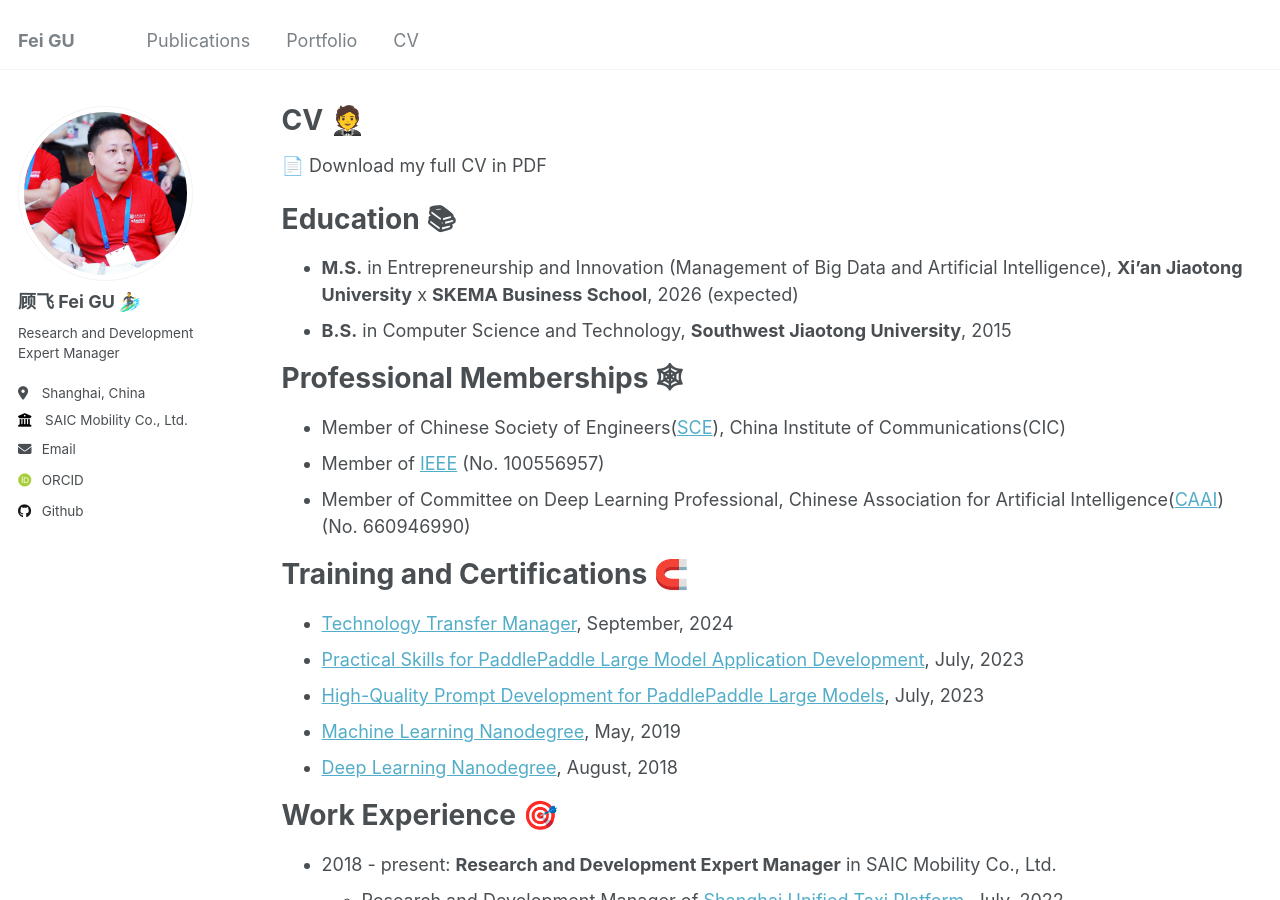
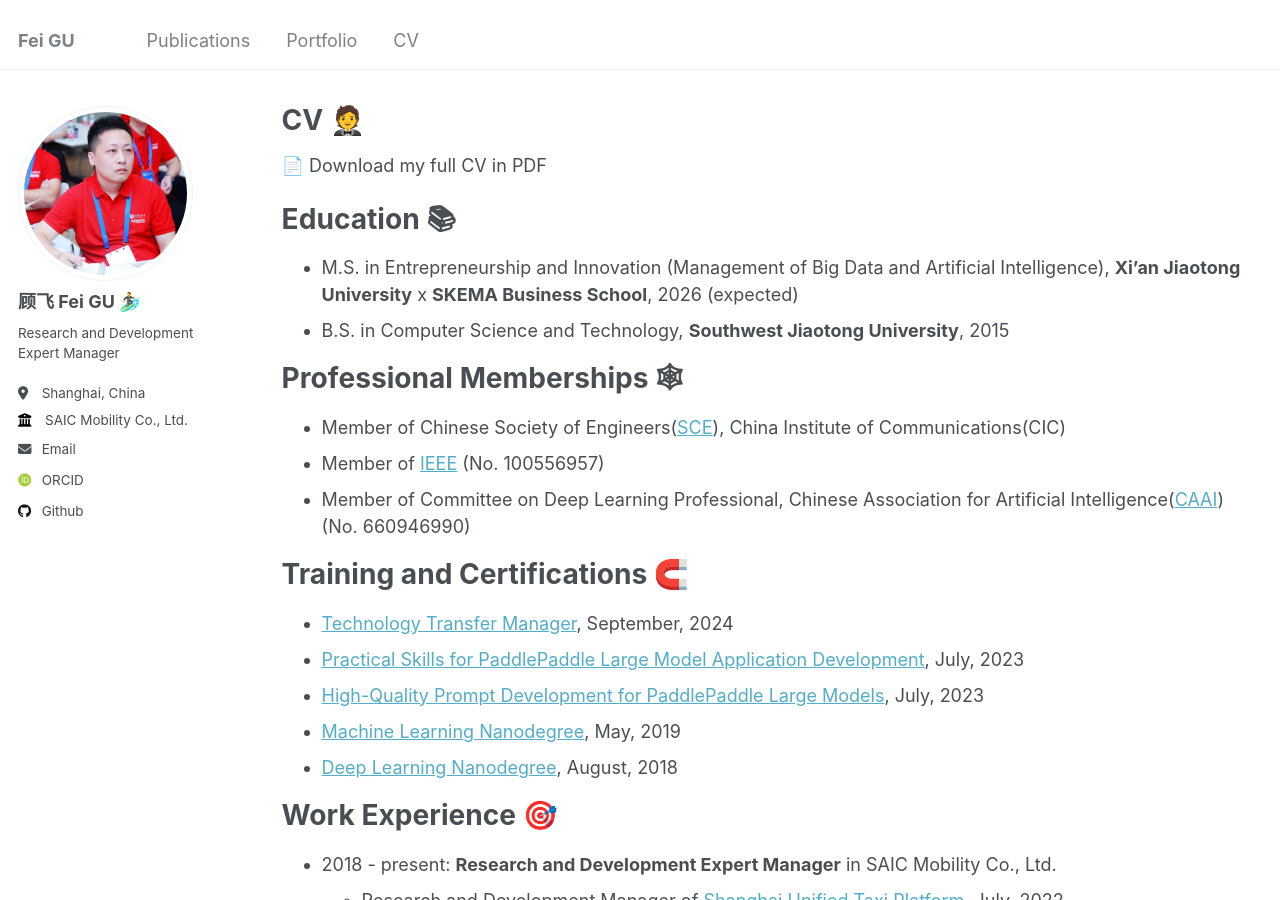
Before and after one commit to rongmax-gufei/rongmax-gufei.github.io, a Jekyll site: the page built from _pages/cv.md, in a window 1280 px wide and 900 px high. Built offline with Jekyll 4.4.1, drawn with Linux system fonts in a browser that asks for light colours; some web fonts are replaced.

Commit message:
Update cv.md

```diff
--- a/_pages/cv.md
+++ b/_pages/cv.md
@@ -13,8 +13,8 @@ redirect_from:
 
 Education 📚︎
 ======
-* **M.S.** in Entrepreneurship and Innovation (Management of Big Data and Artificial Intelligence), **Xi'an Jiaotong University** x **SKEMA Business School**, 2026 (expected)
-* **B.S.** in Computer Science and Technology, **Southwest Jiaotong University**, 2015
+* M.S. in Entrepreneurship and Innovation (Management of Big Data and Artificial Intelligence), **Xi'an Jiaotong University** x **SKEMA Business School**, 2026 (expected)
+* B.S. in Computer Science and Technology, **Southwest Jiaotong University**, 2015
 
 Professional Memberships 🕸︎
 ======
```
